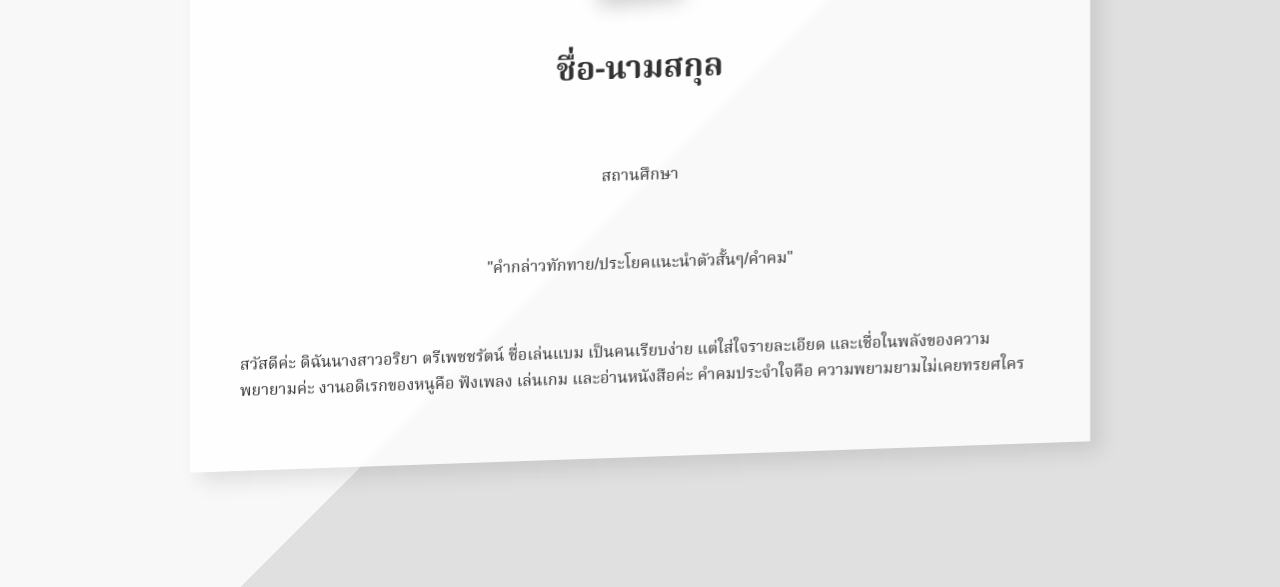
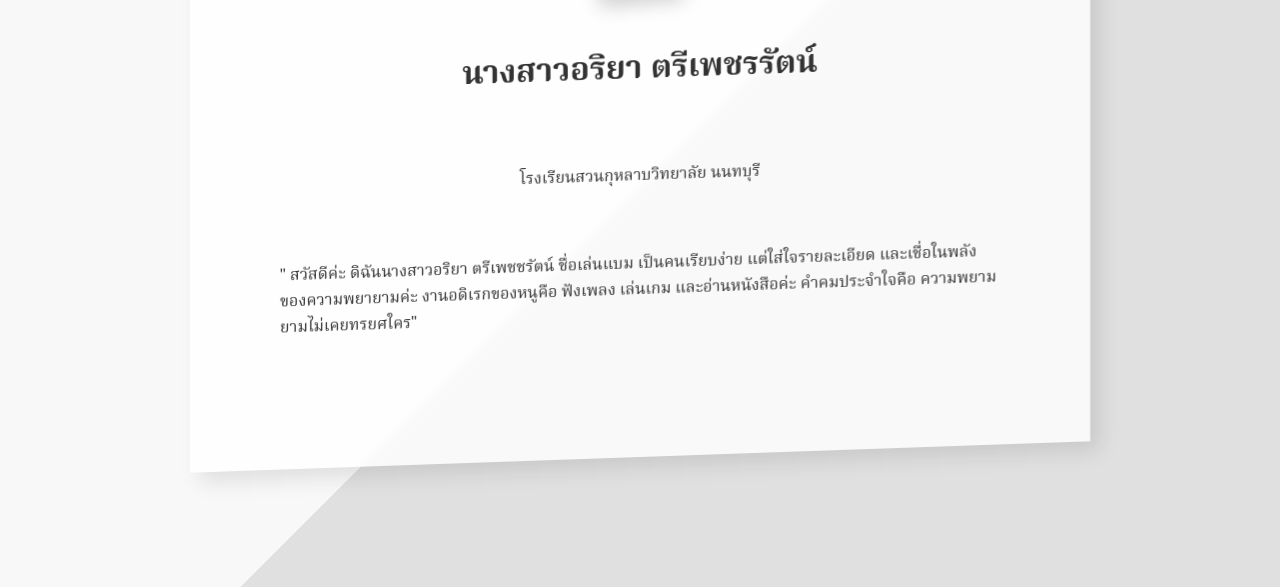
Before and after one commit to Ariya602/Ariya602-34, a plain HTML site: page index.html in a window 1280 px wide. Shown: the part 213-800 px from the top of the page. Drawn offline with Linux system fonts and the light colour scheme; a script that the page names is missing.

Commit message:
Update index.html

```diff
--- a/index.html
+++ b/index.html
@@ -40,13 +40,13 @@
             <div class="profile-image-container">
                 <img src="img/me.png" alt="รูปโปรไฟล์" class="profile-image">
             </div>
-            <h1>ชื่อ-นามสกุล</h1>
-            <p class="institution">สถานศึกษา</p>
-            <blockquote class="quote">"คำกล่าวทักทาย/ประโยคแนะนำตัวสั้นๆ/คำคม"</blockquote>
+            <h1>นางสาวอริยา ตรีเพชรรัตน์</h1>
+            <p class="institution">โรงเรียนสวนกุหลาบวิทยาลัย นนทบุรี</p>
+            <blockquote class="quote">"   สวัสดีค่ะ ดิฉันนางสาวอริยา ตรีเพชชรัตน์ ชื่อเล่นแบม เป็นคนเรียบง่าย แต่ใส่ใจรายละเอียด
+          และเชื่อในพลังของความพยายามค่ะ งานอดิเรกของหนูคือ ฟังเพลง เล่นเกม และอ่านหนังสือค่ะ คำคมประจำใจคือ
+          ความพยามยามไม่เคยทรยศใคร"</blockquote>
             <p class="bio">
-                สวัสดีค่ะ ดิฉันนางสาวอริยา ตรีเพชชรัตน์ ชื่อเล่นแบม เป็นคนเรียบง่าย แต่ใส่ใจรายละเอียด
-          และเชื่อในพลังของความพยายามค่ะ งานอดิเรกของหนูคือ ฟังเพลง เล่นเกม และอ่านหนังสือค่ะ คำคมประจำใจคือ
-          ความพยามยามไม่เคยทรยศใคร
+
             </p>
         </div>
     </main>
```
